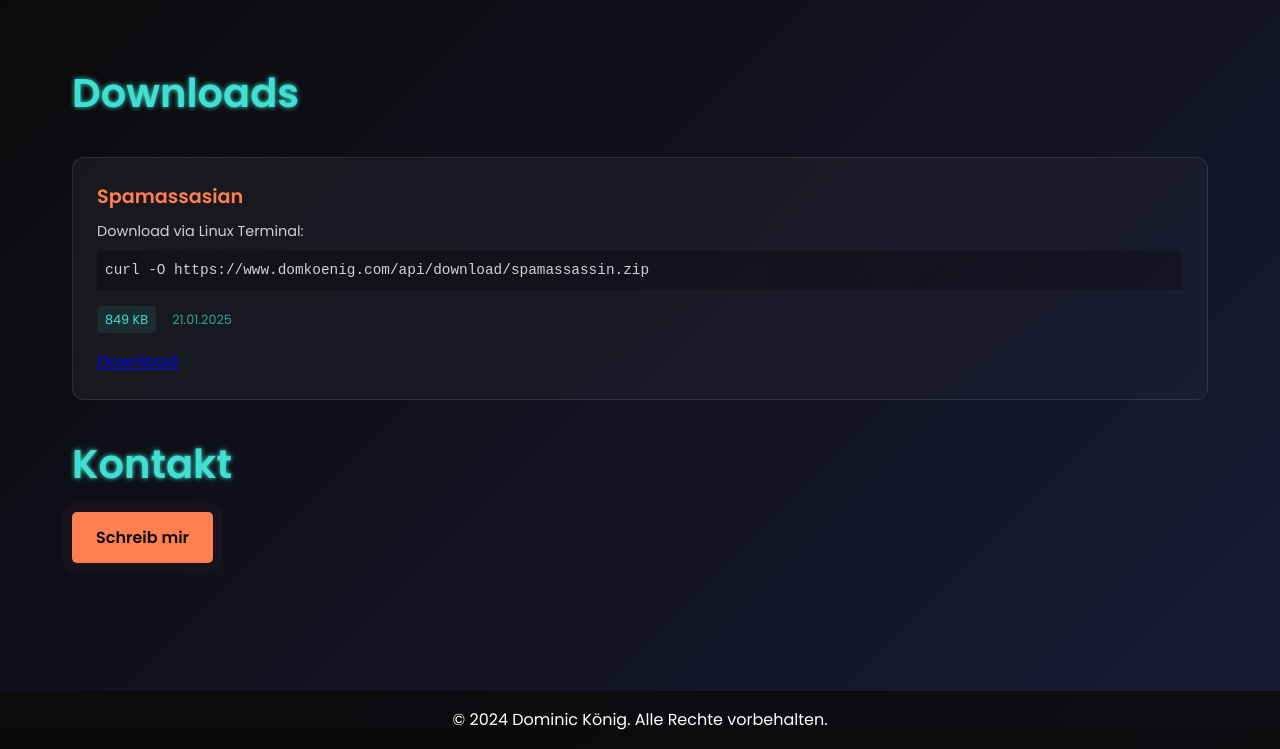
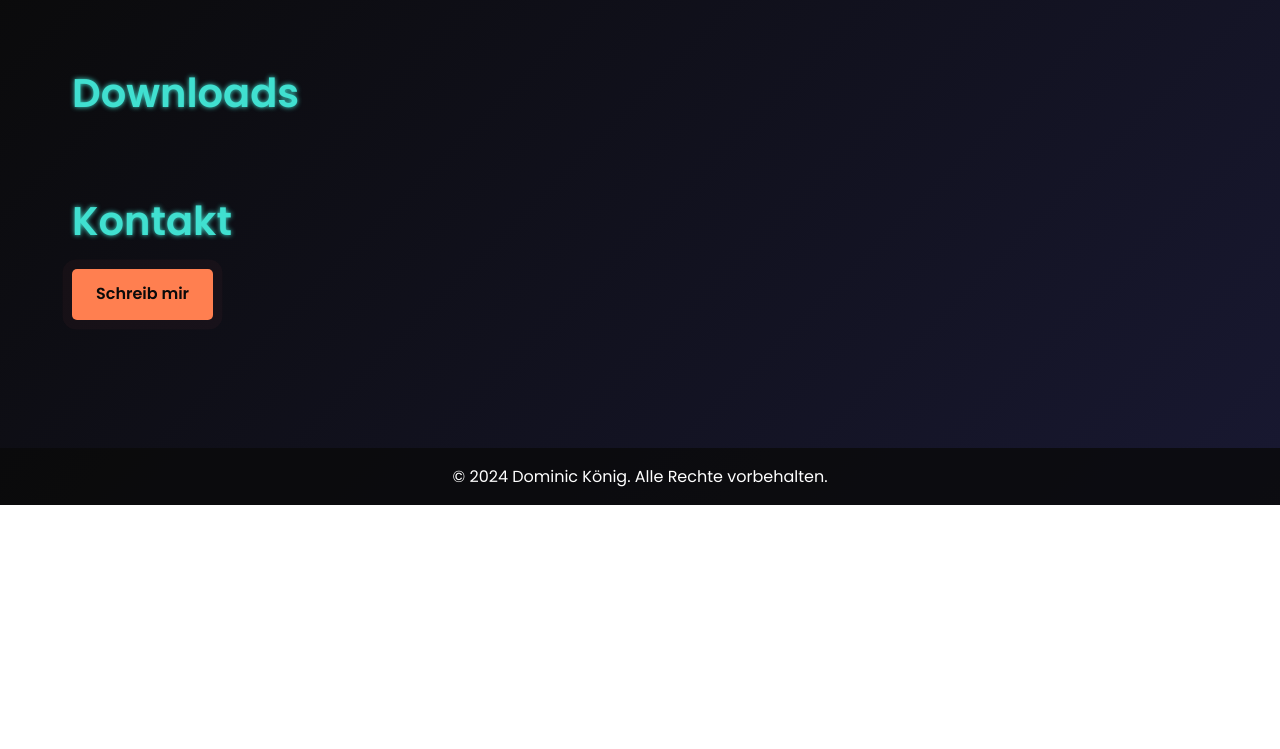
Before and after one commit to dkoenig98/Portfolio, a website: page frontend/index.html in a window 1280 px wide. Shown: the part 2473-3222 px from the top of the page. After the commit the page ends 2978 px from the top, so only its background shows below. Drawn offline with nearby package versions, Linux system fonts and the light colour scheme.

Commit message:
removed spamassasian Download

```diff
--- a/frontend/index.html
+++ b/frontend/index.html
@@ -72,7 +72,7 @@
         <section class="downloads-section">
             <h2 class="glow-text-secondary">Downloads</h2>
             <div class="downloads-grid">
-                <div class="download-card">
+                <!-- <div class="download-card">
                     <h3 class="download-title">Spamassasian</h3>
                     <p class="download-description">
                         Download via Linux Terminal:
@@ -82,10 +82,8 @@
                         <span class="download-size">849 KB</span>
                         <span class="download-date">21.01.2025</span>
                     </div>
-                    <!-- Hier die Änderung: Verwende die volle URL -->
                     <a href="https://www.domkoenig.com/api/download/spamassassin.zip">Download</a>
-                </div>
-                <!-- Weitere download-cards hier -->
+                </div> -->
             </div>
         </section>
 
```
